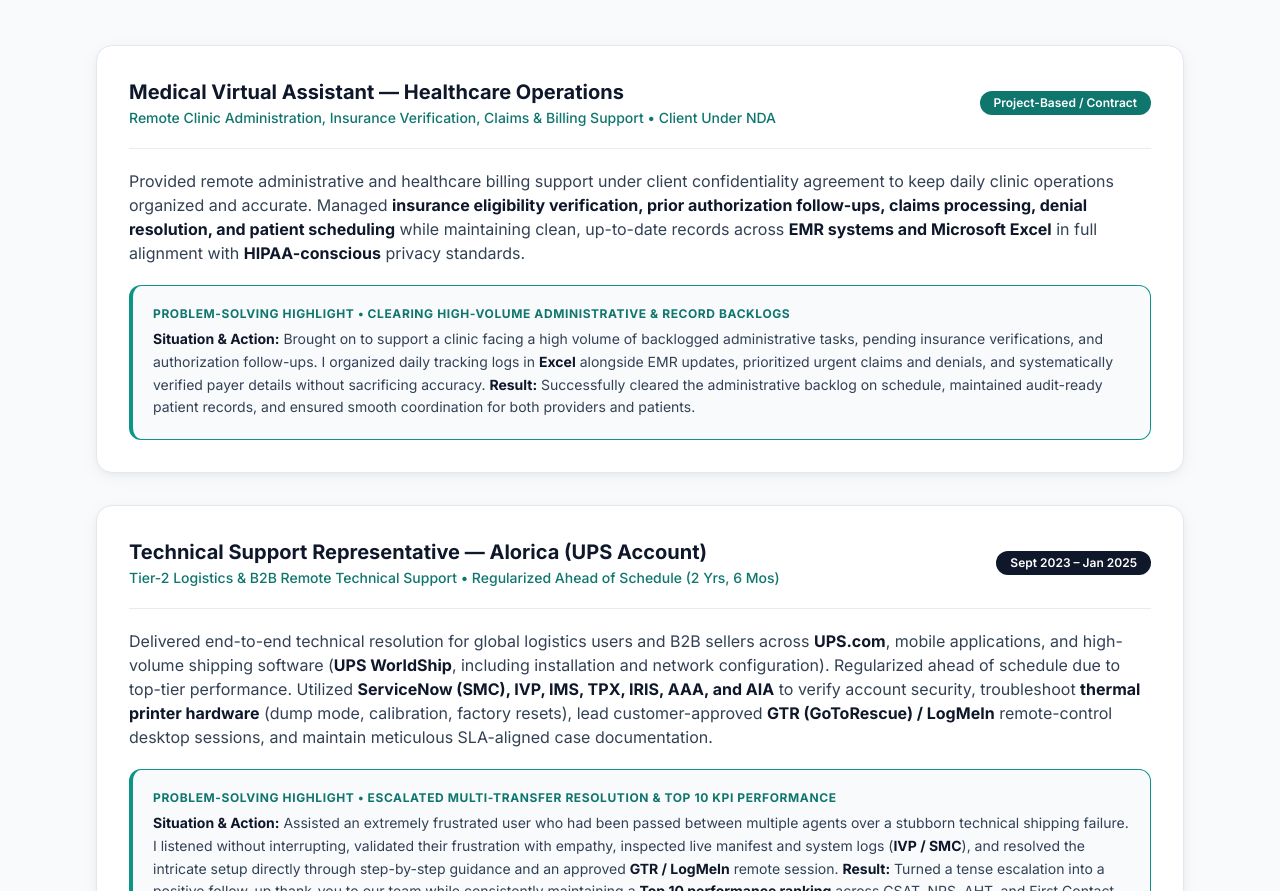
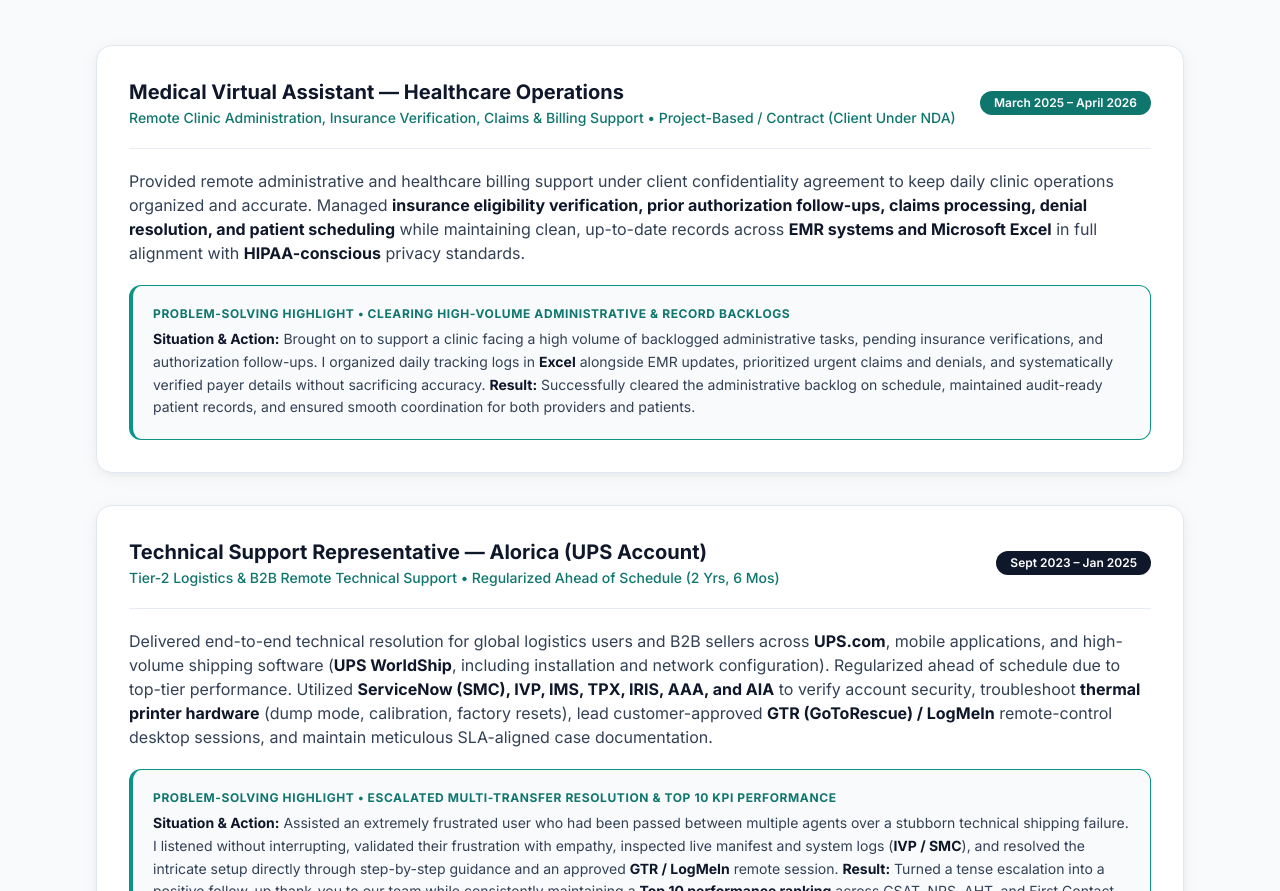
Before and after one commit to silverlocal/portfolio, a plain HTML site: page index.html in a window 1280 px wide. Shown: the part 3244-4135 px from the top of the page. Drawn offline with nearby package versions, Linux system fonts and the light colour scheme.

Commit message:
Add files via upload

```diff
--- a/index.html
+++ b/index.html
@@ -633,11 +633,11 @@
                   Medical Virtual Assistant &mdash; Healthcare Operations
                 </h3>
                 <p class="text-sm font-medium text-teal-700 mt-0.5">
-                  Remote Clinic Administration, Insurance Verification, Claims &amp; Billing Support &bull; Client Under NDA
+                  Remote Clinic Administration, Insurance Verification, Claims &amp; Billing Support &bull; Project-Based / Contract (Client Under NDA)
                 </p>
               </div>
               <span class="inline-flex items-center self-start lg:self-auto px-3.5 py-1 rounded-full text-xs font-semibold bg-teal-700 text-white shrink-0">
-                Project-Based / Contract
+                March 2025 &ndash; April 2026
               </span>
             </div>
 
```
